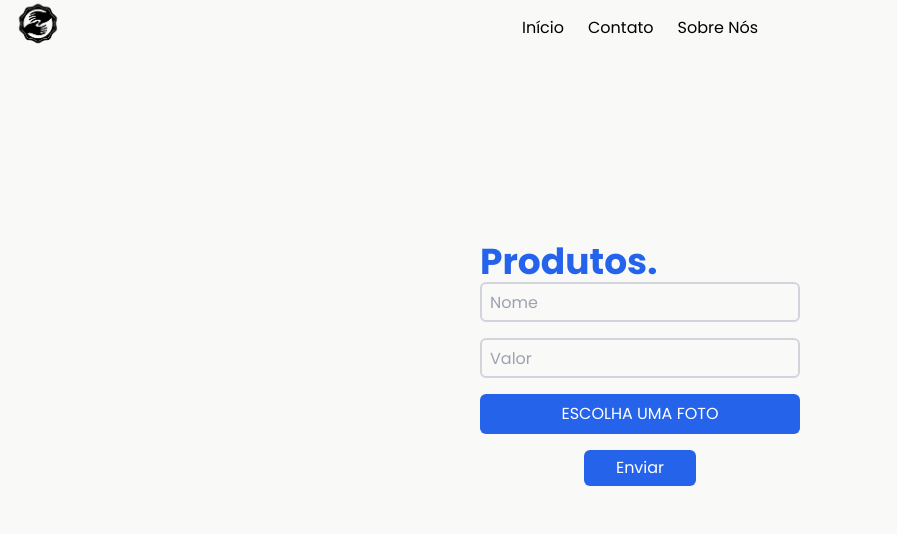
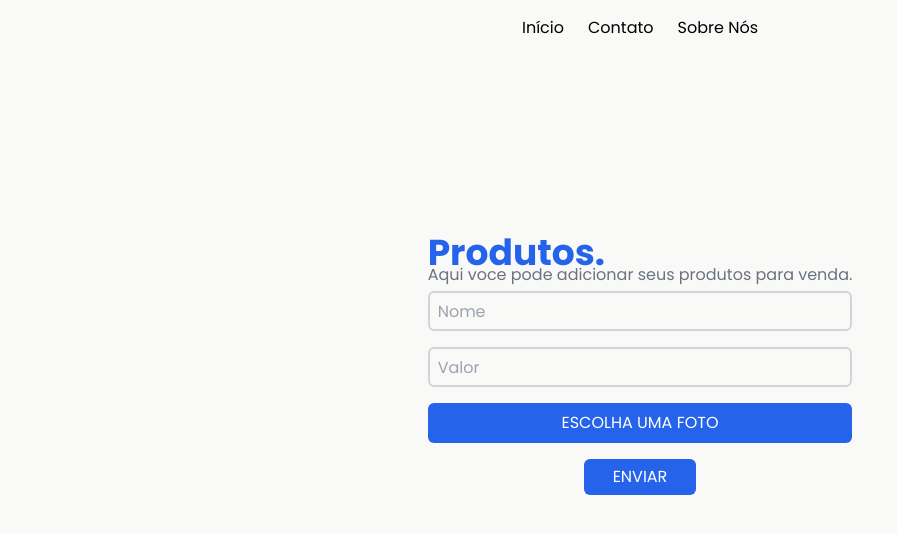
Before and after one commit to OnlyChristianDev/Armaz-m-de-produtos, a Next.js app: page /produtos in a window 1280 px wide. Shown: the top 534 px of the page, without its empty margins (0-897 px from the left). Built offline with nearby package versions, Linux system fonts and the light colour scheme.

Commit message:
atualização de algumas animações e implementação de melhorias nos inputs

```diff
--- a/src/app/contatos/page.tsx
+++ b/src/app/contatos/page.tsx
@@ -4,7 +4,6 @@ import Header from "../../components/Header"
 import RedesSociais from "../../components/RedesSociais"
 import { FaLinkedin, FaPhoneAlt} from "react-icons/fa"
 import { MdEmail } from "react-icons/md"
-import Footer from "@/components/Footer"
 
 export default function Contatos(){
     return (
@@ -13,9 +12,9 @@ export default function Contatos(){
         <div className="flex items-center justify-center flex-col">
             <h1 className="text-6xl font-bold">Entre em Contato <span className="text-blue-600">conosco.</span></h1>
             <div className="flex gap-6 items-center justify-center mt-10">
-                <RedesSociais icone={<><FaLinkedin /></>} nomeRedeSocial="Linkedin" descricao="Conecte-se conosco no LinkedIn para acompanhar nossas atualizações, novidades e oportunidades. Estamos prontos para conversar e construir parcerias sólidas!" />
-                <RedesSociais icone={<><MdEmail /></>} nomeRedeSocial="E-mail" descricao="Para perguntas ou colaborações, me envie um e-mail! Adoro trocar ideias e responder o quanto antes." />
-                <RedesSociais icone={<><FaPhoneAlt /></>} nomeRedeSocial="Linkedin" descricao="Prefere uma conversa direta? Fique à vontade para me chamar pelo telefone para discutirmos qualquer detalhe." />
+                <RedesSociais icone={FaLinkedin} nomeRedeSocial="Linkedin" descricao="Conecte-se conosco no LinkedIn para acompanhar nossas atualizações, novidades e oportunidades. Estamos prontos para conversar e construir parcerias sólidas!" />
+                <RedesSociais icone={MdEmail} nomeRedeSocial="E-mail" descricao="Para perguntas ou colaborações, me envie um e-mail! Adoro trocar ideias e responder o quanto antes." />
+                <RedesSociais icone={FaPhoneAlt} nomeRedeSocial="Linkedin" descricao="Prefere uma conversa direta? Fique à vontade para me chamar pelo telefone para discutirmos qualquer detalhe." />
             </div>
         </div>
     </div>
--- a/src/app/page.tsx
+++ b/src/app/page.tsx
@@ -17,7 +17,7 @@ const AddItem = () => {
       <div>
         <h1 className="text-6xl font-semibold">Bem vindo a <span className="text-blue-600">RETROVE.</span></h1>
         <p className=" w-[660px] text-justify">Aqui, você pode se desapegar de itens usados que já não têm espaço na sua vida, dando a eles uma nova chance com alguém que os valorize. Além disso, você pode explorar e descobrir novos tesouros, peças únicas e raridades perdidas que aguardam por um novo dono – tudo em um só lugar.</p>
-        <button className="bg-blue-600 mt-3 text-[#F9F9F8] rounded-md w-40 h-10" onClick={AddItem}>DESAPEGAR-SE</button>
+        <button className="bg-blue-600 mt-3 text-[#F9F9F8] rounded-md w-40 h-10 hover:scale-105  transition-transform duration-300" onClick={AddItem}>DESAPEGAR-SE</button>
       </div>
       <div>
         <Image src={Animation} alt="animação de venda"/>
--- a/src/app/produtos/page.tsx
+++ b/src/app/produtos/page.tsx
@@ -68,16 +68,17 @@ const submit = () => {
 }
     return(
        <>
-       <div className={`w-full flex items-center justify-center flex-col ${Produtos.length < 1? "h-screen" : "mt-10"}`}>
+       <div className={`w-full flex min-h-screen items-center justify-center flex-col ${Produtos.length < 1? "" : "mt-20"}`}>
         <Header />
-        <div className="w-80 max-sm:w-72">
+        <div>
                 <h1 className="text-4xl font-bold text-blue-600">Produtos.</h1>
+                <p className="text-gray-500 mt-[-10px] mb-1">Aqui voce pode adicionar seus produtos para venda.</p>
                 <div className="flex flex-col items-center gap-4">
                     <Inputs type={"text"} placeholder={"Nome"} value={nome} onChange={TakeName} />
-                    <Inputs type={"number"} placeholder={"Valor"} value={preco} onChange={TakePrice} />
+                    <Inputs type="number" placeholder={"Valor"} value={preco} onChange={TakePrice} />
                     <label htmlFor="arquivo" className="bg-blue-600 text-white uppercase text-center rounded-md pt-2 pb-2 w-[100%] cursor-pointer">Escolha uma Foto</label>
                     <input id="arquivo" className="file:bg-blue-600 file:text-white text-white file:rounded-md file:h-10 file:w-80 file:cursor-pointer" onChange={AddImage} type="file" accept="image/*"/>
-                    <button className="bg-blue-600 font-medium text-white w-28 h-9 rounded-md" onClick={submit}>Enviar</button>
+                    <button className="bg-blue-600 font-medium text-white w-28 h-9 rounded-md hover:scale-110 transition-transform duration-300" onClick={submit}>ENVIAR</button>
                 </div>
             </div>
             <div className="gap-4 mb-10 h-auto mt-8 items-center justify-center grid-cols-5 grid max-sm:grid-cols-1 max-md:grid-cols-2 max-lg:grid-cols-3 max-2xl:grid-cols-3">
--- a/src/app/sobreNos/page.tsx
+++ b/src/app/sobreNos/page.tsx
@@ -48,7 +48,7 @@ export default function SobreNos(){
             <Image width={250} src={Eye} alt="imagem de questionamento sobre nós"/>
             </div>
             </div>
-            <div className="w-full flex items-center justify-center flex-col mt-10">
+            <div className="w-full flex items-center justify-center flex-col mt-20">
                 <h1 className="text-6xl font-bold">Testemunhos de <span className="text-blue-600 ">Clientes.</span></h1>
             <div className="mt-10 flex flex-col gap-5">
                 <Clientes data="17 de maio de 2023" nome="Christian" avaliacao="A RETROVE me ajudou a encontrar produtos incríveis que não só são bons para mim, mas também para o planeta!"/>
--- a/src/components/Clientes.tsx
+++ b/src/components/Clientes.tsx
@@ -8,7 +8,7 @@ import Aspas from "../../public/0de302fd-5506-400e-8044-7435ee29e23f.png"
 
 export default function Clietes( {nome, avaliacao, data} : ClientesProps){
     return(
-        <div className="bg-white shadow-xl w-[600px] flex flex-col items-start rounded-md p-6">
+        <div className="bg-white shadow-xl w-[600px] flex flex-col items-start rounded-md h-[270px] p-6">
         <div className="mb-4">
             <Image src={Aspas} alt="imagem de aspas" width={50} height={50} />
         </div>
--- a/src/components/Header.tsx
+++ b/src/components/Header.tsx
@@ -1,7 +1,5 @@
 import { useEffect, useState } from "react";
 import { useRouter, usePathname } from "next/navigation";
-import Image from "next/image";
-import Logo from "../images/Logo_para_Bazar_moderno-removebg-preview.png";
 
 export default function Header() {
     const [scrollY, setScrollY] = useState(0);
@@ -27,17 +25,16 @@ export default function Header() {
 
     return (
         <header className={`w-full flex items-center justify-center h-14 fixed top-0 left-0 right-0 z-50 ${scrollY > 1 ? "bg-white/30 border-white backdrop-blur-md" : "bg-transparent"}`}>
-            <Image src={Logo} width={60} height={60} alt="logo da loja" className="absolute left-2 cursor-pointer" />
             <ul className="flex gap-6">
             {!isActive('/') && (
-                    <li onClick={() => router.push('/')} className="cursor-pointer">
+                    <li onClick={() => router.push('/')} className="cursor-pointer hover:text-blue-600 hover:scale-110 transition-transform duration-300 ">
                         Início
                     </li>
                 )}
 
                 {links.map((link) => (
                     !isActive(link.path) && (
-                        <li key={link.path} onClick={() => router.push(link.path)} className="cursor-pointer">
+                        <li key={link.path} onClick={() => router.push(link.path)} className="cursor-pointer hover:text-blue-600 hover:scale-110 transition-transform duration-300 ">
                             {link.name}
                         </li>
                     )
--- a/src/components/RedesSociais.tsx
+++ b/src/components/RedesSociais.tsx
@@ -6,12 +6,12 @@ interface RedesSociaisProps{
 
 import { IconType } from "react-icons";
 
-export default function RedesSociais( {icone, nomeRedeSocial, descricao } : RedesSociaisProps){
+export default function RedesSociais( {icone : Icone, nomeRedeSocial, descricao } : RedesSociaisProps){
     return (
         <div className="bg-white flex items-center justify-center p-10 h-64 rounded-lg shadow-2xl">
             <div className="flex flex-col items-center justify-center">
                 <div className="text-blue-600 text-6xl">
-                    {icone}
+                    <Icone />
                 </div>
                 <h2 className="text-blue-600 text-2xl font-semibold ">
                     {nomeRedeSocial}
--- a/src/components/inputs.tsx
+++ b/src/components/inputs.tsx
@@ -3,11 +3,13 @@ interface PropsInput{
     value : number | string,
     placeholder : string,
     onChange : (event: React.ChangeEvent<HTMLInputElement>) => void;
-
 }
 
-export default function Inputs( { type, value, placeholder, onChange } : PropsInput ){
+export default function Inputs( { type, value, placeholder, onChange, } : PropsInput ){
     return(
-        <input className="outline-none border-2 bg-transparent w-[100%] pl-2 rounded-md h-10 border-gray-300" type={type} value={value} placeholder={placeholder} onChange={onChange} />
+        <>
+            <input maxLength={17} max={99} className="outline-none border-2 bg-transparent w-[100%] pl-2 rounded-md h-10 border-gray-300" type={type} value={value} placeholder={placeholder} onChange={onChange} />
+        </>
+
     )
 }
```
Also changed, not shown: src/animations/Product hunt.gif (added).
